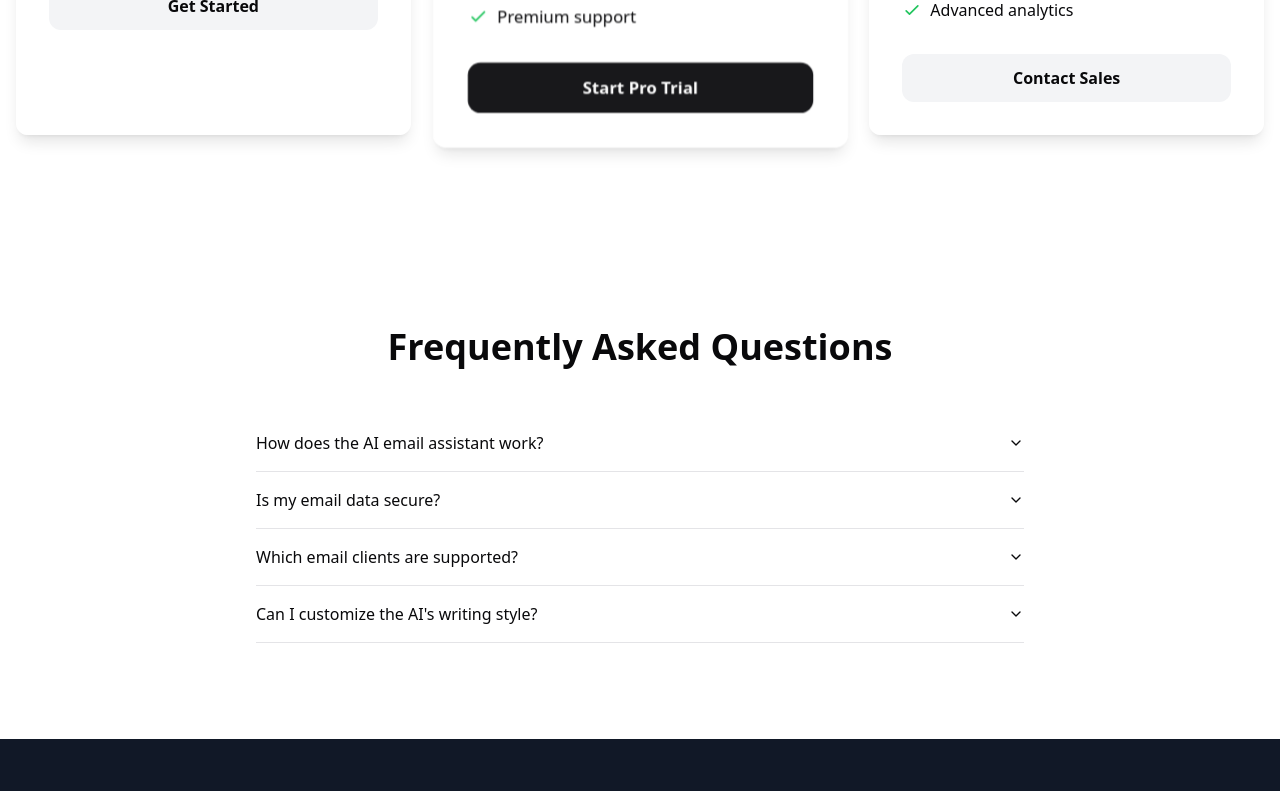
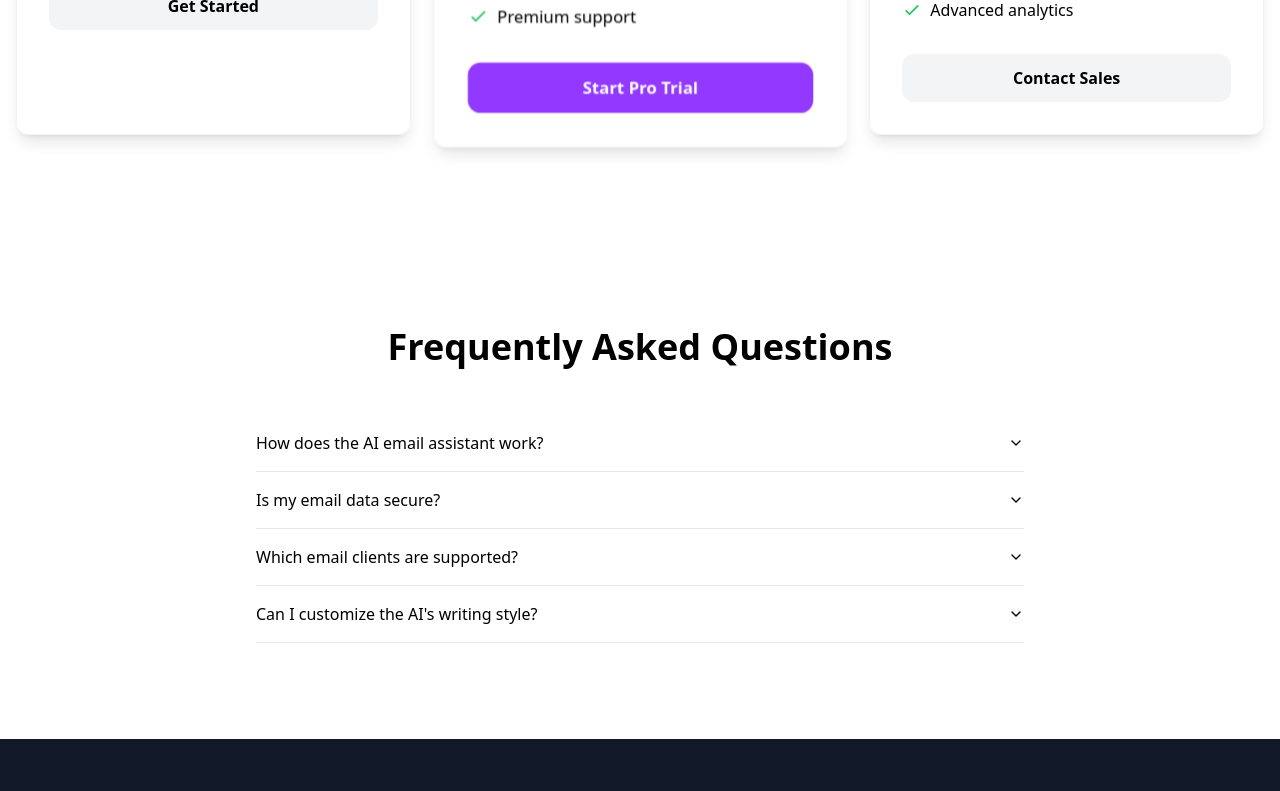
Before and after one commit to Animesh-2211/MailBackAi-Frontend, a React (Vite) app: page / in a window 1280 px wide. Shown: the part 3511-4302 px from the top of the page. Built offline with nearby package versions, Linux system fonts and the light colour scheme.

Commit message:
Update color scheme and add JavaScript
Modified the website's color palette to incorporate black and white with an additional accent color. Ensured that JavaScript is utilized for enhanced functionality.
[skip gpt_engineer]

```diff
--- a/src/index.css
+++ b/src/index.css
@@ -5,24 +5,24 @@
 @layer base {
   :root {
     --background: 0 0% 100%;
-    --foreground: 240 10% 3.9%;
+    --foreground: 0 0% 0%;
     --card: 0 0% 100%;
-    --card-foreground: 240 10% 3.9%;
+    --card-foreground: 0 0% 0%;
     --popover: 0 0% 100%;
-    --popover-foreground: 240 10% 3.9%;
-    --primary: 240 5.9% 10%;
-    --primary-foreground: 0 0% 98%;
-    --secondary: 240 4.8% 95.9%;
-    --secondary-foreground: 240 5.9% 10%;
-    --muted: 240 4.8% 95.9%;
-    --muted-foreground: 240 3.8% 46.1%;
-    --accent: 240 4.8% 95.9%;
-    --accent-foreground: 240 5.9% 10%;
+    --popover-foreground: 0 0% 0%;
+    --primary: 267 100% 61%;
+    --primary-foreground: 0 0% 100%;
+    --secondary: 0 0% 96%;
+    --secondary-foreground: 0 0% 0%;
+    --muted: 0 0% 96%;
+    --muted-foreground: 0 0% 45%;
+    --accent: 267 100% 61%;
+    --accent-foreground: 0 0% 100%;
     --destructive: 0 84.2% 60.2%;
     --destructive-foreground: 0 0% 98%;
-    --border: 240 5.9% 90%;
-    --input: 240 5.9% 90%;
-    --ring: 240 5.9% 10%;
+    --border: 0 0% 90%;
+    --input: 0 0% 90%;
+    --ring: 267 100% 61%;
     --radius: 0.75rem;
   }
 }
@@ -37,9 +37,14 @@
 }
 
 .glass-card {
-  @apply bg-white/80 backdrop-blur-lg border border-white/20 shadow-lg;
+  @apply bg-white/90 backdrop-blur-lg border border-black/5 shadow-lg;
 }
 
 .button-gradient {
-  @apply bg-gradient-to-r from-gray-900 to-gray-800 text-white hover:from-gray-800 hover:to-gray-700 transition-all duration-300;
+  @apply bg-gradient-to-r from-black to-gray-800 text-white hover:from-gray-800 hover:to-gray-700 transition-all duration-300;
 }
+
+/* Add a subtle purple gradient for special elements */
+.accent-gradient {
+  @apply bg-gradient-to-r from-[#8B5CF6] to-[#6D28D9];
+}
```
